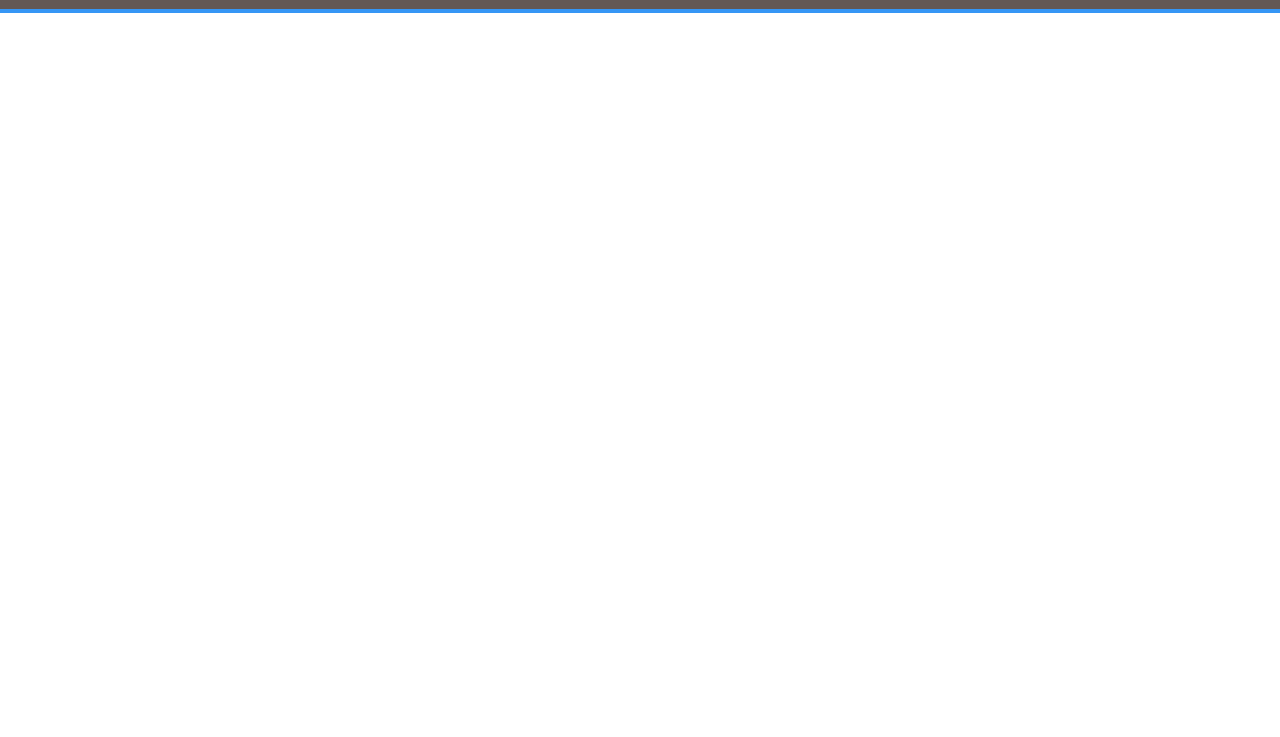
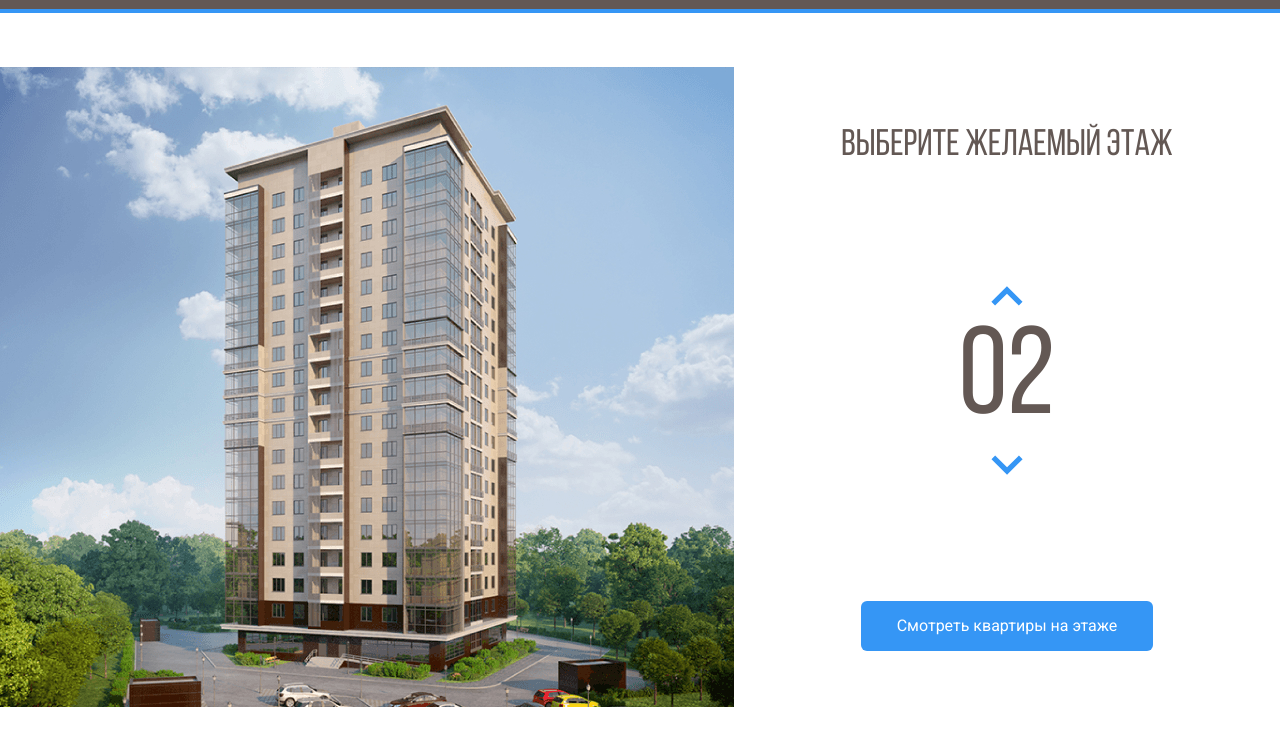
Before and after one commit to Sid-inc/melody, a plain HTML site: page index.html in a window 1280 px wide. Shown: the part 63-800 px from the top of the page. Drawn offline with Linux system fonts and the light colour scheme.

Commit message:
Картинка с домом и управление этажами

```diff
--- a/css/style.css
+++ b/css/style.css
@@ -1,3 +1,14 @@
+@font-face {
+  font-family: "Bebas Neue";
+  src: local("BebasNeueRegular"),
+    url("../fonts/BebasNeueRegular.woff2") format("woff2"),
+    url("../fonts/BebasNeueRegular.woff") format("woff");
+  font-weight: normal;
+  font-style: normal;
+  font-display: swap;
+}
+
+
 * {
   box-sizing: border-box;
 }
@@ -57,3 +68,68 @@ body {
   text-decoration: none;
   color: #FFF;
 }
+
+.main {
+  display: flex;
+  padding-top: 54px;
+  margin: 0 auto;
+  max-width: 1280px;
+}
+
+.buiding path {
+  opacity: 0;
+  cursor: pointer;
+}
+
+.buiding path:hover {
+  opacity: 1;
+}
+
+.main-info {
+  display: flex;
+  flex-direction: column;
+  align-items: center;
+  justify-content: space-around;
+  flex-grow: 1;
+  text-align: center;
+}
+
+.counter {
+  display: flex;
+  flex-direction: column;
+  align-items: center;
+}
+
+.counter__button {
+  background-color: #FFF;
+  border: none;
+  cursor: pointer;
+}
+
+.counter__button--down .counter__icon {
+  transform: rotate(180deg);
+}
+
+.main-info__title {
+  font-family: "Bebas Neue", sans-serif;
+  font-weight: normal;
+  font-size: 37px;
+  line-height: 37px;
+  margin: 0;
+  color: #635854;
+}
+
+.counter__value {
+  font-family: "Bebas Neue", sans-serif;
+  font-size: 124px;
+  color: #635854;
+}
+
+.button--primary {
+  padding: 16px 36px;
+  background-color: #3596F5;
+  border-radius: 6px;
+  border: none;
+  color: #FFF;
+  cursor: pointer;
+}
--- a/index.html
+++ b/index.html
@@ -1,5 +1,5 @@
 <!DOCTYPE html>
-<html lang="ru">
+<html lang="en">
 <head>
   <meta charset="UTF-8">
   <meta http-equiv="X-UA-Compatible" content="IE=edge">
@@ -14,7 +14,7 @@
 <body>
   <header class="header">
     <div class="navbar">
-      <a href="index.html" class="logo">
+      <a href="/" class="logo">
         <img src="img/logo.svg" alt="Жилой комплекс Мелодия" width="120" height="33">
       </a>
       <nav class="navbar__nav">
@@ -39,5 +39,57 @@
       </div>
     </div>
   </header>
+
+  <main class="main">
+    <div class="main-img">
+      <svg
+        class="buiding"
+        width="734"
+        height="640"
+        viewBox="0 0 734 640"
+        fill="none"
+        xmlns="http://www.w3.org/2000/svg"
+        xmlns:xlink="http://www.w3.org/1999/xlink"
+      >
+        <rect width="734" height="640" fill="url(#pattern0)"/>
+        <defs>
+        <pattern id="pattern0" patternContentUnits="objectBoundingBox" width="1" height="1">
+        <use xlink:href="#image0" transform="translate(-0.00408719) scale(0.0013624 0.0015625)"/>
+        </pattern>
+        <image id="image0" width="740" height="640" xlink:href="img/building.jpg"/>
+        </defs>
+        <path d="M222 532L442.8 540L512 526.3V548L443.5 567.7L222 556.7V532Z" fill="#3595F6" fill-opacity="0.75"/>
+        <path d="M223 531V506L443.3 509.3L513 506V526L443.7 539L223 531Z" fill="#3595F6" fill-opacity="0.75"/>
+        <path d="M223 505V480H444H513V503L445 510L223 505Z" fill="#3595F6" fill-opacity="0.75"/>
+        <path d="M223 481V456L444.3 452.3L512 459V481H444" fill="#3595F6" fill-opacity="0.75"/>
+        <path d="M223 455V429L444.5 425.7L513 436.7V458L444 451.3L223 455Z" fill="#3595F6" fill-opacity="0.75"/>
+        <path d="M222 428V404.3L443 392L514 415V436.3L443 424L222 428Z" fill="#3595F6" fill-opacity="0.75"/>
+        <path d="M222 406V381L444.2 364.7L514 393.3V414L443.7 392.3L222 406Z" fill="#3595F6" fill-opacity="0.75"/>
+        <path d="M222 381V356L444.5 335.7L514 372.3V393L442 364.3L222 381Z" fill="#3595F6" fill-opacity="0.75"/>
+        <path d="M222 355V331L445 306.3L514 350.3V372L444.7 334L222 355Z" fill="#3595F6" fill-opacity="0.75"/>
+        <path d="M222 330V306L444.5 277.3L514 328.3V349L443.7 306.7L222 330Z" fill="#3595F6" fill-opacity="0.75"/>
+        <path d="M221 306V282L443.3 249L514 308.3V328L444 277.3L221 306Z" fill="#3595F6" fill-opacity="0.75"/>
+        <path d="M222 281V257L443.2 222L513 286V307L444.3 248.7L222 281Z" fill="#3595F6" fill-opacity="0.75"/>
+        <path d="M222 257V232L444.3 194L513 264.3V285L444 221L222 257Z" fill="#3595F6" fill-opacity="0.75"/>
+        <path d="M222 231V206L442.8 162.3L513 241.3V264L444 190.7L222 231Z" fill="#3595F6" fill-opacity="0.75"/>
+        <path d="M223 207V182L443 134L513 219V242L442.3 162.7L223 207Z" fill="#3595F6" fill-opacity="0.75"/>
+        <path d="M222 182V157L441.8 105L513 197.3V220L443.3 133.7L222 182Z" fill="#3595F6" fill-opacity="0.75"/>
+        <path d="M222 157V131L444 74.3L513 176V197L443.7 105.3L222 157Z" fill="#3595F6" fill-opacity="0.75"/>
+        </svg>
+    </div>
+    <div class="main-info">
+      <h2 class="main-info__title">Выберите желаемый этаж</h2>
+      <div class="counter">
+        <button class="counter__button counter__button--up">
+          <img class="counter__icon" src="img/arrow.svg" width="32" height="20" alt="Стрелка вверх">
+        </button>
+        <span class="counter__value">02</span>
+        <button class="counter__button counter__button--down">
+          <img class="counter__icon" src="img/arrow.svg" width="32" height="20" alt="Стрелка вниз">
+        </button>
+      </div>
+      <button class="button button--primary">Смотреть квартиры на этаже</button>
+    </div>
+  </main>
 </body>
 </html>
```
Also changed, not shown: fonts/BebasNeueRegular.woff (added), fonts/BebasNeueRegular.woff2 (added), img/arrow.svg (added), img/building.jpg (added), img/building.svg (added).
